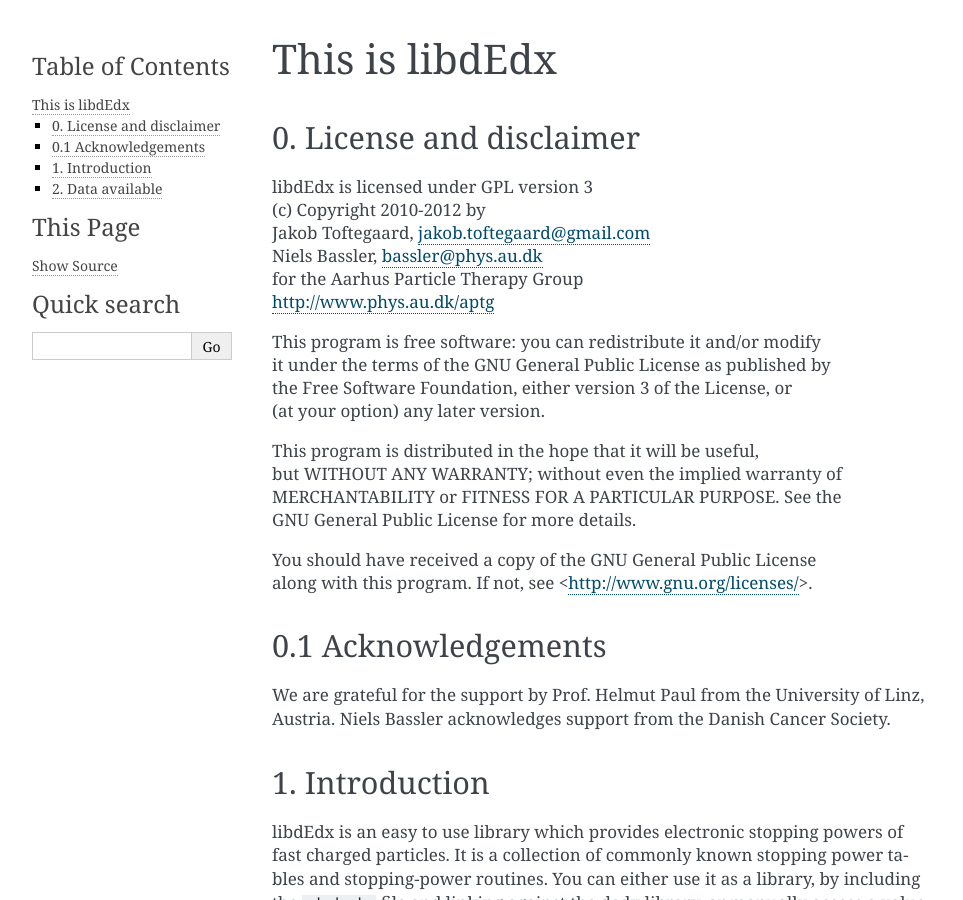
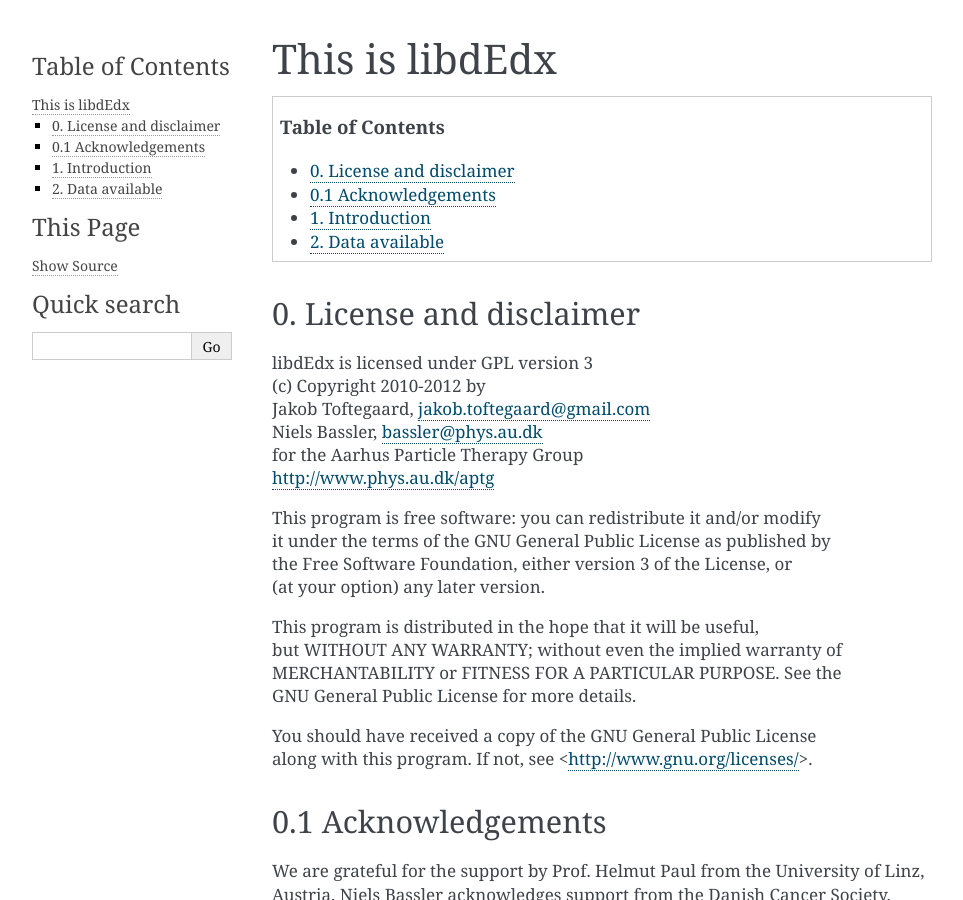
Before and after one commit to APTG/libdedx, a Sphinx documentation site: the page built from docs/source/index.rst, in a window 1280 px wide and 900 px high. Shown: the whole window, without its empty margins (148-1111 px from the left). Built offline with Sphinx 7.4.7, drawn with Linux system fonts in a browser that asks for light colours.

Commit message:
cleaning

```diff
--- a/docs/source/index.rst
+++ b/docs/source/index.rst
@@ -2,8 +2,8 @@
 This is libdEdx
 ===============
 
-.. contents::
-   :local: Table of Contents
+.. contents:: Table of Contents
+   :local:
    :backlinks: none
 
 
```
